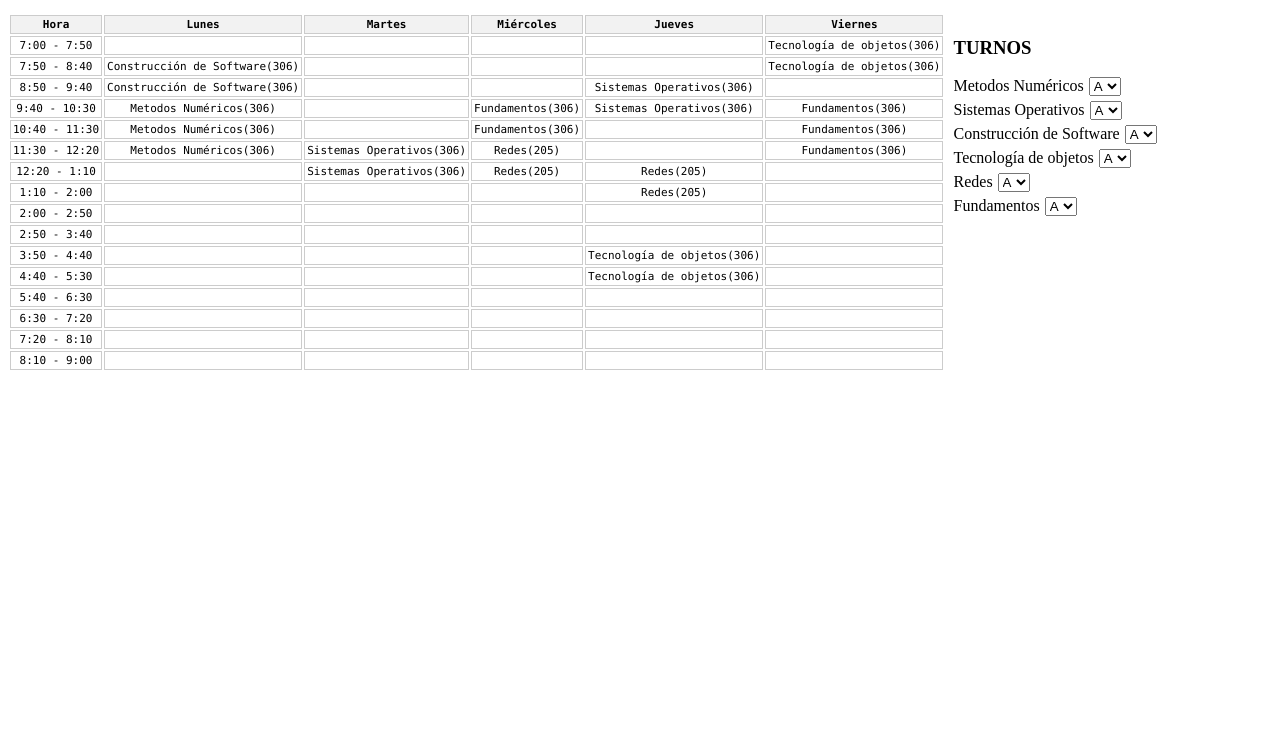
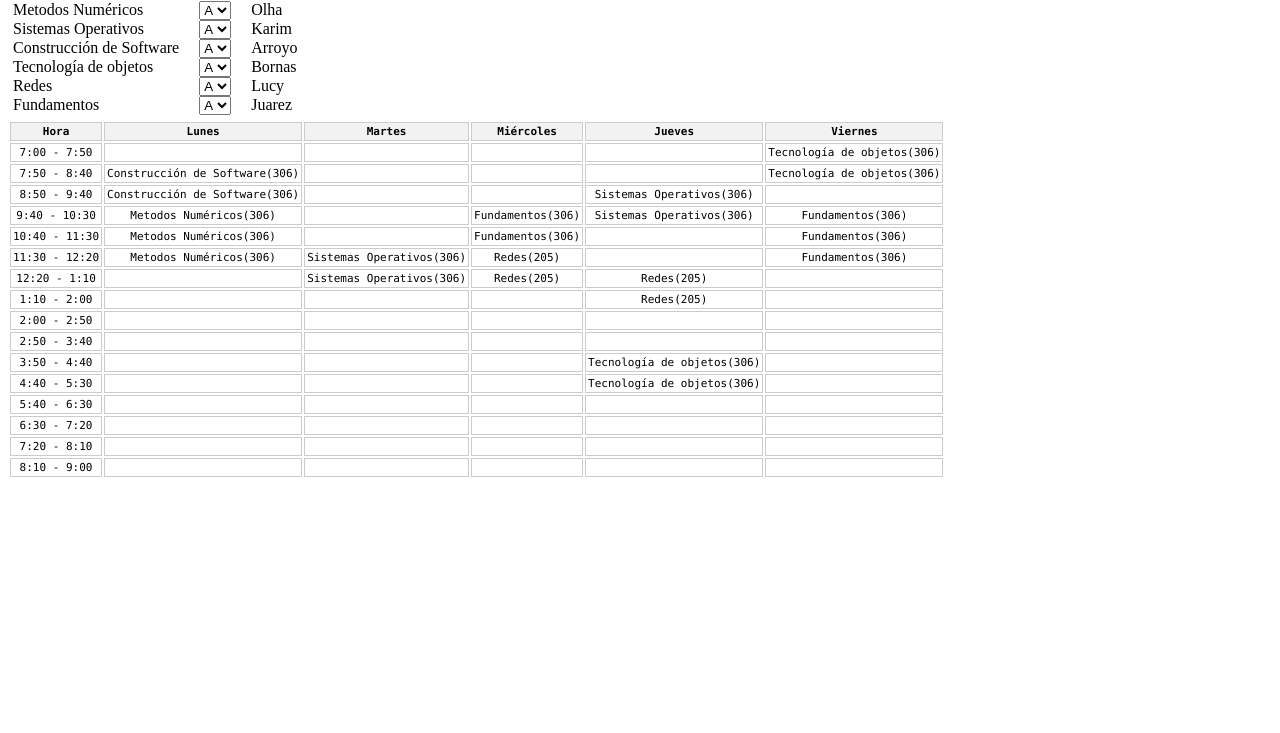
Before and after one commit to atn25042002/Generador_Horario, a plain HTML site: page index.html in a window 1280 px wide. Shown: the part 67-800 px from the top of the page. Drawn offline with Linux system fonts and the light colour scheme.

Commit message:
arreglando alineacion y mostrando profesor del turno

```diff
--- a/css/styles.css
+++ b/css/styles.css
@@ -1,3 +1,11 @@
+.titulo{
+    margin: 0 0 0 0;
+}
+
+.subtitulo{
+    margin: 0 0 0 0;
+}
+
 table {
     font-size: 11px;
     font-family: Consolas,monospace;
@@ -17,8 +25,8 @@ th {
 
 .centro {
     width: 100%; /* Ancho del contenedor principal */
-    height: 200px; /* Altura del contenedor principal (puedes ajustarla según tus necesidades) */
-    display: flex; /* Utilizar flexbox para distribuir los divs horizontalmente */
+    height: auto; /* Altura del contenedor principal (puedes ajustarla según tus necesidades) */
+    display: block;  /* Utilizar flexbox para distribuir los divs horizontalmente */
 }
 
 /*#horarioHora{
@@ -30,15 +38,30 @@ th {
 }*/
 
 /* Estilo de los divs internos */
-#col1{
-    width: 75%;
-    height: 400px;
+#divHorario{
+    width: auto;
+    height: auto;
 }
 
-#col2{
-    width: 25%;
+#divTurnos{
+    width: auto;
     padding: 5px 5px 5px 5px;
-    height: 300px;
+    height: auto ;
+}
+
+#turnos{
+    display: table;
+}
+
+.fila{
+    display: table-row;
+    /*display: table-cell;*/
+    padding: 5px
+}
+
+.celda{
+    display: table-cell;
+    margin: 0 20px;
 }
 
 label, select {
--- a/index.html
+++ b/index.html
@@ -9,9 +9,15 @@
     <script src="./js/generar.js"></script>
 </head>
 <body>
-    <h1>Horario de Clases</h1>
+    <h1 class="titulo">Horario de Clases</h1>
     <div class="centro">
-        <div id="col1" class="cols">
+        <div id="divTurnos" class="cols">
+            <h4 class="subtitulo">TURNOS</h3>
+            <div id="turnos">
+
+            </div>
+        </div>
+        <div id="divHorario" class="cols">
             <table id="horarioTable">
                 <thead>
                     <tr>
@@ -28,9 +34,6 @@
                 </tbody>
             </table>
         </div>
-        <div id="col2" class="cols">
-            <h3>TURNOS</h3>
-        </div>
     </div>
 
 </body>
--- a/js/generar.js
+++ b/js/generar.js
@@ -42,6 +42,7 @@ var letra = {
 var cursos= [];
 
 function generarBloques(){
+    //Genera el horario con dias y horas vacios
     console.log("generado")
     let tableBody = document.querySelector("#horarioTable tbody");
     let sum= 0;
@@ -64,12 +65,16 @@ function generarBloques(){
 }
 
 function generarCursos(){
-    let lstcursos= document.getElementById("col2");
+    //Carga los cursos registrados con sus turnos
+    let lstcursos= document.getElementById("turnos");
+    let i= 0;
     cursos.forEach(function(curso){
+        let fila= document.createElement('div');
+        fila.setAttribute('class' , 'fila')
         let label= document.createElement('label');
         label.textContent= curso.nombre;
         let turnos= document.createElement('select');
-        turnos.setAttribute('id', curso.nombre);
+        turnos.setAttribute('id', "s-" + i);
         turnos.addEventListener("change", function() {
             actualizar();
         });
@@ -79,33 +84,38 @@ function generarCursos(){
             opcion.value= i;
             turnos.appendChild(opcion);
         }
-        lstcursos.appendChild(label);
-        lstcursos.appendChild(turnos);
-        lstcursos.append(document.createElement("br"));
+        let lblprof= document.createElement('label');
+        lblprof.textContent= curso.docente[0];
+        lblprof.setAttribute('id', "p-" + i)
+        label.setAttribute('class', 'celda');
+        turnos.setAttribute('class', 'celda');
+        lblprof.setAttribute('class', 'celda');
+        fila.appendChild(label);
+        fila.appendChild(turnos);
+        fila.appendChild(lblprof);
+
+        lstcursos.appendChild(fila);
+        //lstcursos.append(document.createElement("br"));
+        i++;
     })
 }
 
 function llenarHorario(){
+    //Llena el horario con los cursos y sus turnos seleccionados
     let bloque;
-    /*Object.keys(cursos).forEach(function(curso){
-        cursos[curso].forEach(function(hora){
-            bloque= document.getElementById("hora" + hora);
-            if(bloque.textContent != ""){
-                bloque.style.color="red";
-            }
-            bloque.innerHTML= bloque.innerHTML + curso + "<br>";
-        });
-    });*/
     console.log(cursos);
+    let i= 0;
     cursos.forEach(function(curso){
-        let turno= document.getElementById(curso.nombre).value;
+        let turno= document.getElementById('s-' + i).value;
         curso.horas[turno].forEach(function(hora){
             bloque= document.getElementById("hora" + hora);
             if(bloque.textContent != ""){
                 bloque.style.color="red";
             }
             bloque.innerHTML= bloque.innerHTML + curso.nombre + "(" + curso.aula[turno] + ")" + "<br>";
+            document.getElementById("p-"+i).textContent= curso.docente[turno];
         });
+        i++;
     })
 }
 
```
